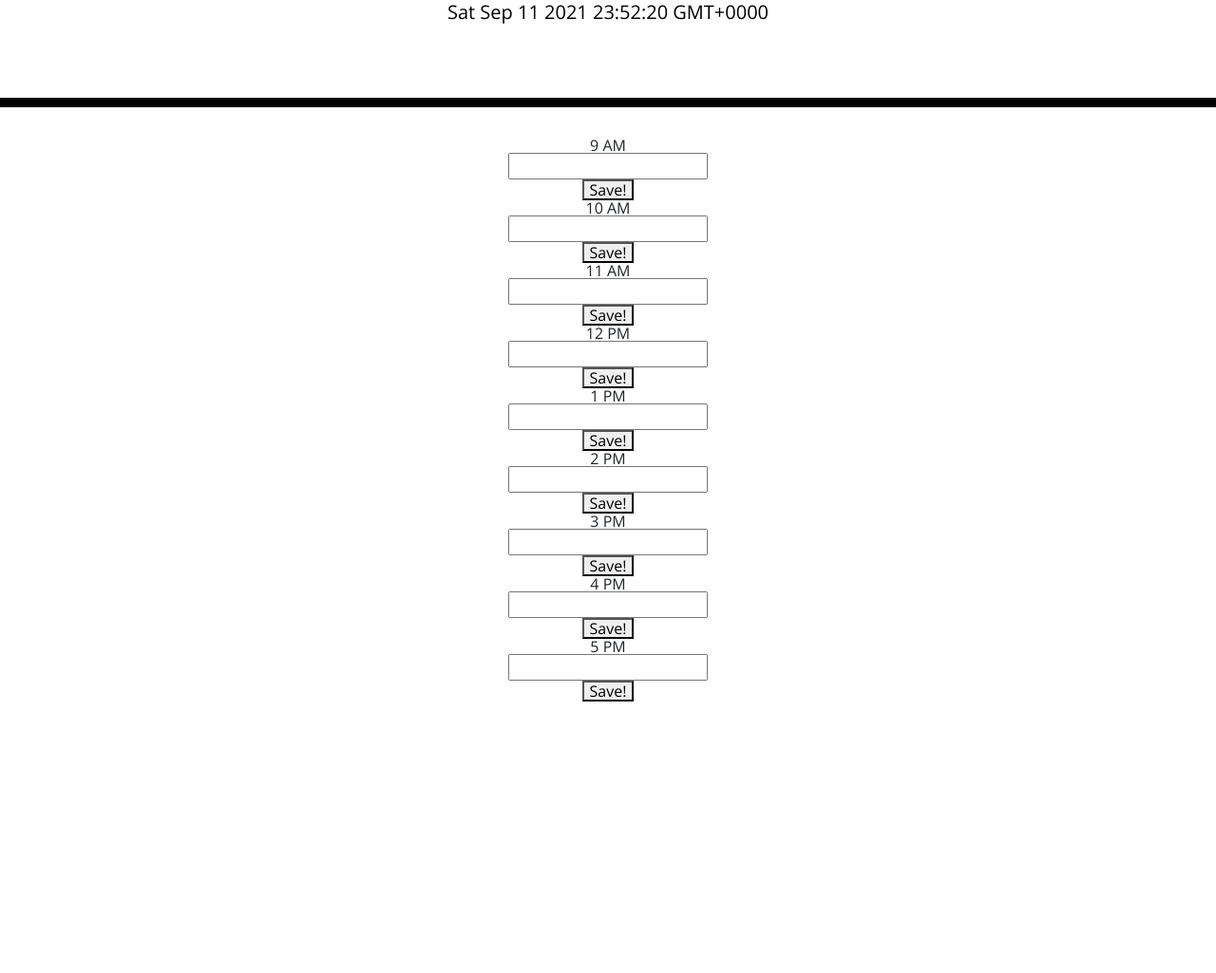
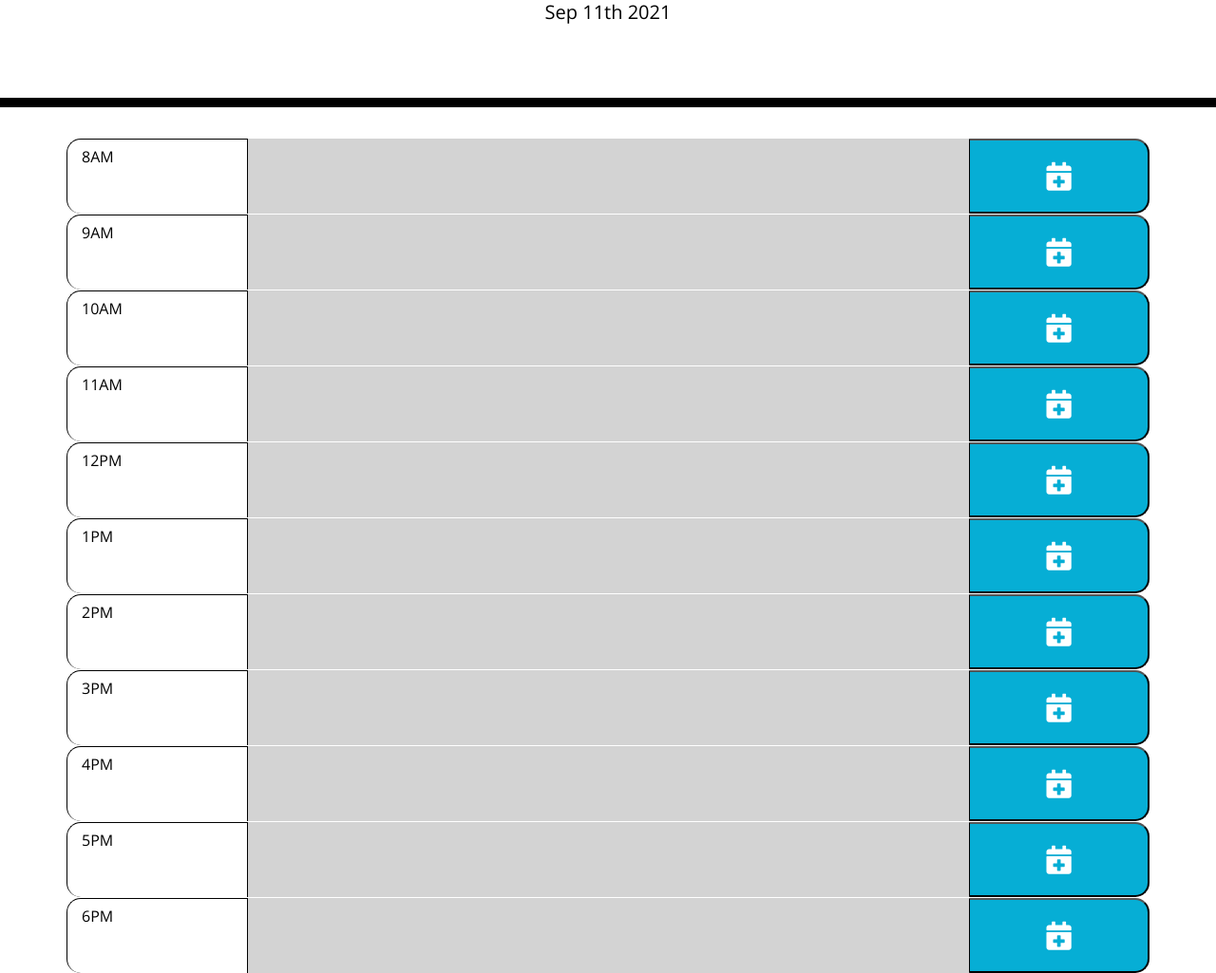
Before and after one commit to cknig00q/day-calendar, a plain HTML site: page Develop/index.html in a window 1280 px wide. Shown: the part 191-1216 px from the top of the page at 95% size. Before the commit the page ends 930 px from the top, so only its background shows below. Drawn offline with nearby package versions, Linux system fonts and the light colour scheme.

Commit message:
adds hour and date data with functions

```diff
--- a/Develop/index.html
+++ b/Develop/index.html
@@ -28,12 +28,91 @@
       <p class="lead">A simple calendar app for scheduling your work day</p>
       <p id="currentDay" class="lead"></p>
     </header>
-    <div class="container">
+    <fieldset class="container">
       <!-- Timeblocks go here -->
+      <div class="time-block">
+        <div class="row">
+          <textarea class="hour col-2" disabled>8AM</textarea>
+          <textarea class="col-8" id="block8"></textarea>
+          <button class="saveBtn col-2" data-hour="dh8">
+            <i class="fas fa-calendar-plus"></i>
+          </button>
         </div>
+        <div class="time-block">
+          <div class="row">
+            <textarea class="hour col-2" disabled>9AM</textarea>
+            <textarea class="col-8" id="block9"></textarea>
+            <button class="saveBtn col-2" data-hour="dh9">
+              <i class="fas fa-calendar-plus"></i>
+            </button>
+          </div>
+          <div class="row">
+            <textarea class="hour col-2" disabled>10AM</textarea>
+            <textarea class="col-8" id="block10"></textarea>
+            <button class="saveBtn col-2" data-hour="dh10">
+              <i class="fas fa-calendar-plus"></i>
+            </button>
+          </div>
+          <div class="row">
+            <textarea class="hour col-2" disabled>11AM</textarea>
+            <textarea class="col-8" id="block11"></textarea>
+            <button class="saveBtn col-2" data-hour="dh11">
+              <i class="fas fa-calendar-plus"></i>
+            </button>
+          </div>
+          <div class="row">
+            <textarea class="hour col-2" disabled>12PM</textarea>
+            <textarea class="col-8" id="block12"></textarea>
+            <button class="saveBtn col-2" data-hour="dh12">
+              <i class="fas fa-calendar-plus"></i>
+            </button>
+          </div>
+          <div class="row">
+            <textarea class="hour col-2" disabled>1PM</textarea>
+            <textarea class="col-8" id="block13"></textarea>
+            <button class="saveBtn col-2" data-hour="dh13">
+              <i class="fas fa-calendar-plus"></i>
+            </button>
+          </div>
+          <div class="row">
+            <textarea class="hour col-2" disabled>2PM</textarea>
+            <textarea class="col-8" id="block14"></textarea>
+            <button class="saveBtn col-2" data-hour="dh14">
+              <i class="fas fa-calendar-plus"></i>
+            </button>
+          </div>
+          <div class="row">
+            <textarea class="hour col-2" disabled>3PM</textarea>
+            <textarea class="col-8" id="block15"></textarea>
+            <button class="saveBtn col-2" data-hour="dh15">
+              <i class="fas fa-calendar-plus"></i>
+            </button>
+          </div>
+          <div class="row">
+            <textarea class="hour col-2" disabled>4PM</textarea>
+            <textarea class="col-8" id="block16"></textarea>
+            <button class="saveBtn col-2" data-hour="dh16">
+              <i class="fas fa-calendar-plus"></i>
+            </button>
+          </div>
+          <div class="row">
+            <textarea class="hour col-2" disabled>5PM</textarea>
+            <textarea class="col-8" id="block17"></textarea>
+            <button class="saveBtn col-2" data-hour="dh17">
+              <i class="fas fa-calendar-plus"></i>
+            </button>
+          </div>
+          <div class="row">
+            <textarea class="hour col-2" disabled>6PM</textarea>
+            <textarea class="col-8" id="block18"></textarea>
+            <button class="saveBtn col-2" data-hour="dh18">
+              <i class="fas fa-calendar-plus"></i>
+            </button>
+          </div>
+        </fieldset>
 
         <script src="https://cdnjs.cloudflare.com/ajax/libs/jquery/3.2.1/jquery.min.js"></script>
-    <script src="https://cdnjs.cloudflare.com/ajax/libs/moment.js/2.24.0/moment.min.js"></script>
-    <script src="index.js"></script>
+        <script src="https://cdnjs.cloudflare.com/ajax/libs/moment.js/2.29.1/moment.min.js"></script>
+        <script src="./index.js"></script>
       </body>
       </html>
--- a/Develop/index.js
+++ b/Develop/index.js
@@ -1,50 +1,44 @@
-var now = moment();
-
-$('#currentDay').text(now)
+var timeblockContainer = document.querySelector(".container");
+var timeblock;
+var userData;
+currentDate = moment().format( 'MMM Do YYYY' );
+currentTime = moment().format( 'HH' );
 
 
-/*
-.past-hour {
-    color: gray
-}
-
-.current-hour {
-    color: red
-}
-
-.future-hour {
-    color: green
-}
-*/
-
-function getTextBoxClass(hourid) {
-    if (hourid < now.hour()) {
-        return 'past-hour'
-    }
-    if (hourid == now.hour()) {
-        return 'current-hour'
-    }
-    return 'future-hour'
-}
-
-function hourRowElement(hourid) {
-    const hourText = moment().hour(hourid).format('h A')
-    const textBoxClass = getTextBoxClass(hourid);
-    return `<div class='time-block'>
-    <div>${hourText}</div>
-    <div><input type="text" id="userinput-${hourid}" class="${textBoxClass}"></div>
-    <div><button type="button" id="save-button-${hourid}">Save!</button></div>
-    </div>`
-}
-
-function saveButtonHandler(hourid) {
-    return function() {
-        localStorage.setItem(`${hourid}`, $(`#userinput-${hourid}`).val() );
+function dateTimeUpd(){
+    currentDay.innerHTML = currentDate;
+    for (let i = 8; i < 19; i++ ) {
+        const textElement = document.getElementById( 'block' + i.toString() );
+        if ( i < currentTime ) {
+            textElement.classList.add( "past" );
+        } else if ( i == currentTime ) {
+            textElement.classList.add( "present" );
+        } else {
+            textElement.classList.add( "future" );
+        }
     }
 }
 
-for (i = 9; i <= 17; i++) {
-    $('.container').append(hourRowElement(i));
-    $(`#save-button-${i}`).click(saveButtonHandler(i))
-    $(`#userinput-${i}`).val(localStorage.getItem(`${i}`))
+function saveCalendarEvent( event ) {
+    event.preventDefault();
+    var hrSaveBtn = event.target.getAttribute( 'data-hour' );
+    if ( hrSaveBtn != null && timeblock != undefined && userData != undefined ) {
+        const hrBtn = hrSaveBtn.substr( 1,2 );
+        const inputHr = timeblock.substr( 2,2 );
+        if ( hrBtn === inputHr ) {
+            localStorage.setItem( hrSaveBtn, userData );
+        } else {
+            window.alert( 'Nothing to add. Please add valid data and try again.' );
+        }
+    }
 }
+
+function userInput( event ) {
+    event.preventDefault();
+    timeblock = event.target.getAttribute( 'id' );
+    userData = document.getElementById( timeblock ).value;
+}
+
+timeblockContainer.addEventListener( 'click', saveCalendarEvent );
+addEventListener( 'change', userInput );
+dateTimeUpd();
--- a/Develop/style.css
+++ b/Develop/style.css
@@ -37,9 +37,12 @@ textarea {
 }
 
 .hour {
+  border-top-left-radius: 15px;
+  border-bottom-left-radius: 15px;
+  border-top: 1px solid #000000;
   background-color: #ffffff;
   color: #000000;
-  border-top: 1px dashed #000000;
+
 }
 
 .past {
@@ -58,6 +61,10 @@ textarea {
 }
 
 .saveBtn {
+  display: flex;
+  justify-content: center;
+  align-items: center;
+  font-size: 30px;
   border-left: 1px solid black;
   border-top-right-radius: 15px;
   border-bottom-right-radius: 15px;
@@ -66,6 +73,6 @@ textarea {
 }
 
 .saveBtn i:hover {
-  font-size: 20px;
+  font-size: 45px;
   transition: all 0.3s ease-in-out;
 }
```
Also changed, not shown: 1 other file. Lines whose indentation alone changed are shown as unchanged.
